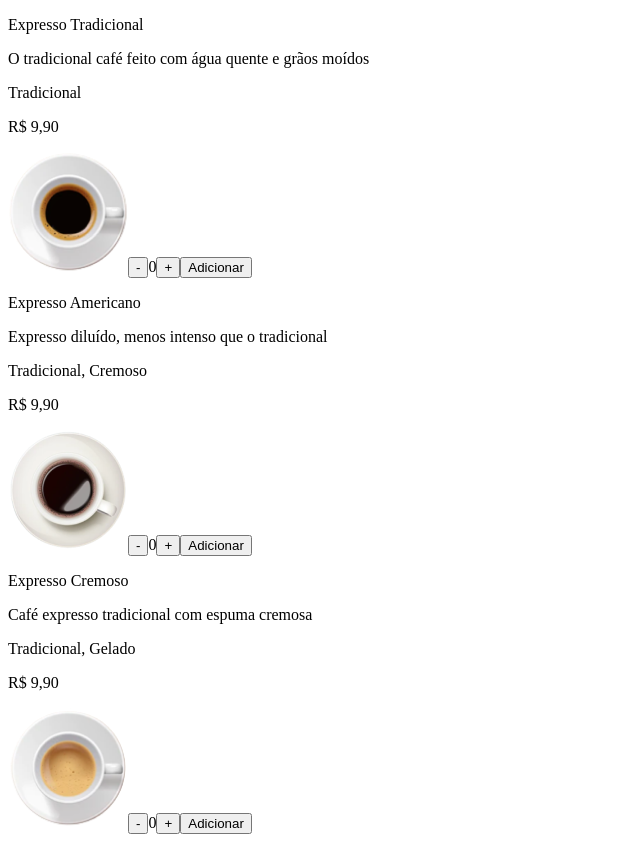
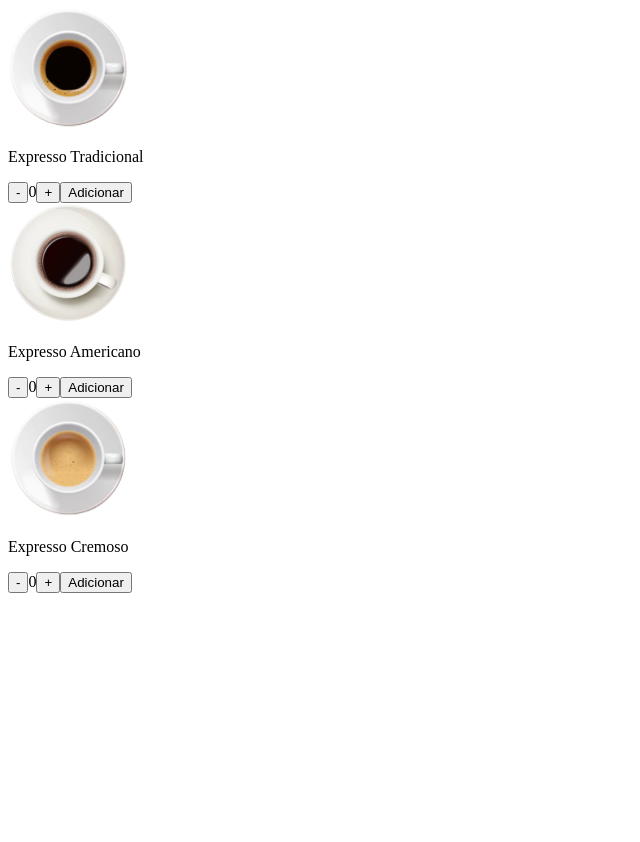
Before and after one commit to renanlimaleite/coffee-delivery, a React (Vite) app: page / in a window 1280 px wide. Shown: the whole page, without its empty margins (0-640 px from the left). After the commit the page ends 800 px from the top, so only its background shows below. Built offline with nearby package versions, Linux system fonts and the light colour scheme.

Commit message:
fix: setCart

```diff
--- a/src/components/Coffee.tsx
+++ b/src/components/Coffee.tsx
@@ -40,8 +40,9 @@ export function Coffee({
 
     console.log({ newProduct })
 
-    setCart((prevState) =>
-      prevState.map((item) => {
+    setCart((prevState) => {
+      if (prevState.length > 0) {
+        return prevState.map((item) => {
           if (item.id === id) {
             return {
               ...item,
@@ -49,21 +50,18 @@ export function Coffee({
               total: item.total + price * count,
             }
           } else {
-          return newProduct
+            return item
           }
-      }),
-    )
+        })
+      }
+      return [...prevState, newProduct]
+    })
   }
 
   return (
     <div>
+      <img src={image} alt={descricao} />
       <p>{name}</p>
-      <p>{descricao}</p>
-      <p>{tags}</p>
-      <p>
-        {price.toLocaleString('pt-br', { style: 'currency', currency: 'BRL' })}
-      </p>
-      <img src={image} alt={descricao} />
       <button
         onClick={() => setCount((state) => (state > 0 ? state - 1 : state))}
       >
```
Lines whose indentation alone changed are shown as unchanged.
